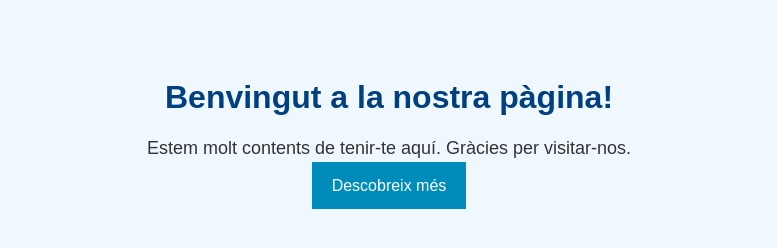
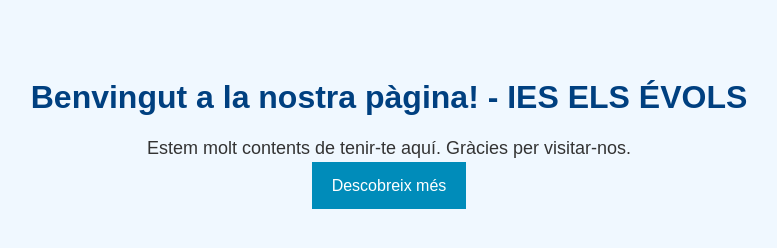
Before and after one commit to jmansanet/web, a plain HTML site: page index.html in a window 1280 px wide. Shown: the whole page, without its empty margins (251-1028 px from the left). Drawn offline with Linux system fonts and the light colour scheme.

Commit message:
Update index.html

```diff
--- a/index.html
+++ b/index.html
@@ -34,7 +34,7 @@
     </style>
 </head>
 <body>
-    <h1>Benvingut a la nostra pàgina!</h1>
+    <h1>Benvingut a la nostra pàgina! - IES ELS ÉVOLS</h1>
     <p>Estem molt contents de tenir-te aquí. Gràcies per visitar-nos.</p>
     <a href="#" class="button">Descobreix més</a>
 </body>
```
